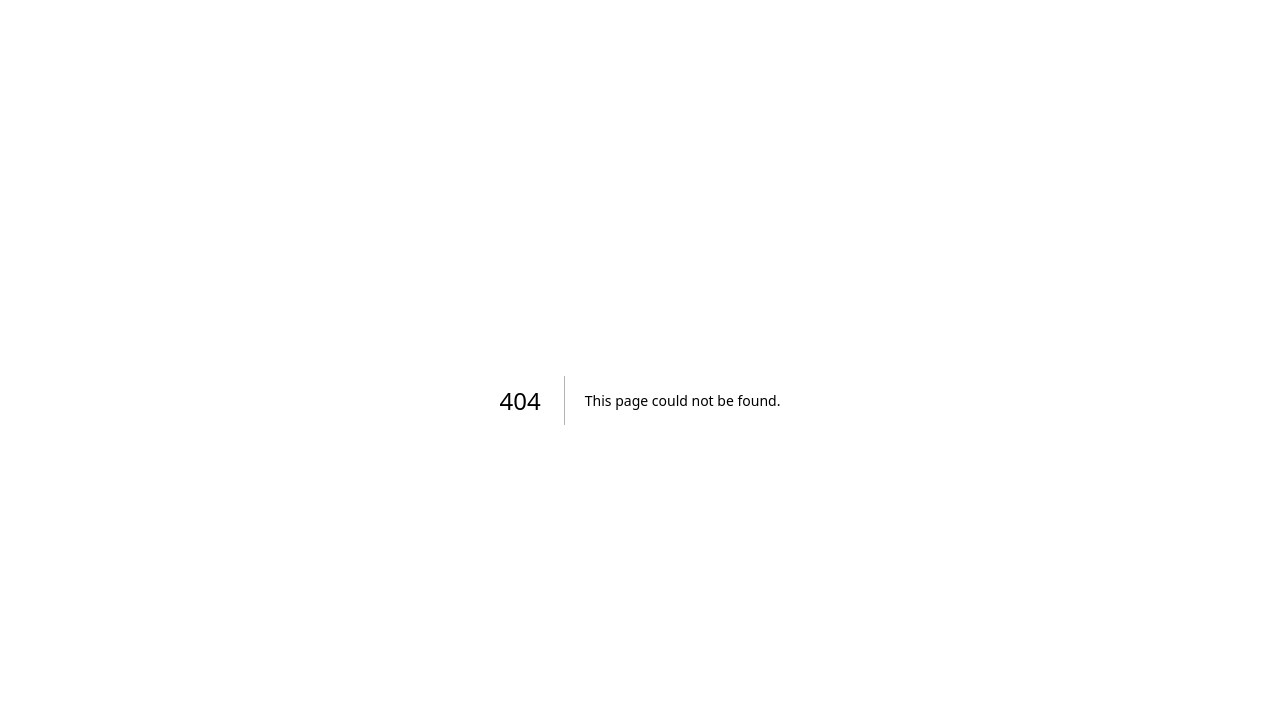
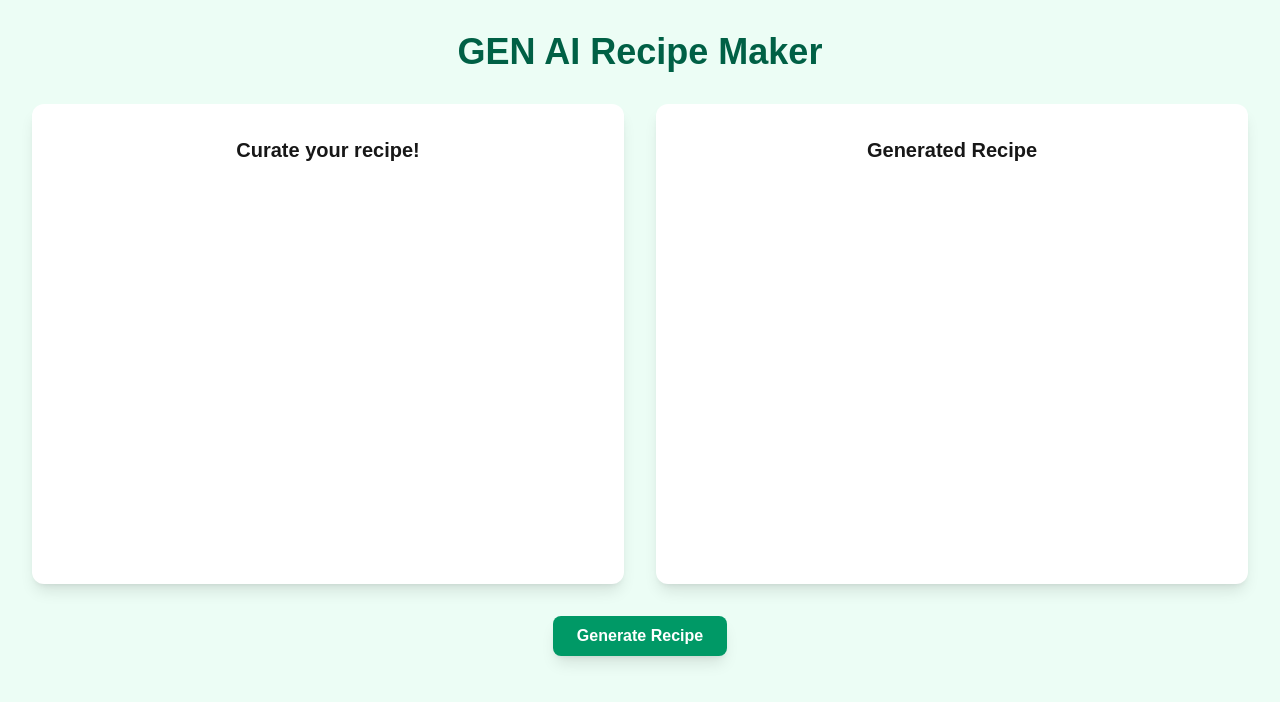
Before and after one commit to gohweihan1/fridge-sensor, a Next.js app in the folder ts-frontend/: page /recipe in a window 1280 px wide. Before the commit this address had no page. Shown: the top 702 px of the page. Built offline with nearby package versions, Linux system fonts and the light colour scheme.

Commit message:
added basic structure for /recipe page

```diff
--- a/ts-frontend/src/app/fridge/page.tsx
+++ b/ts-frontend/src/app/fridge/page.tsx
@@ -1,6 +1,7 @@
 "use client";
 
 import { useEffect, useRef, useState } from "react";
+import { useRouter } from 'next/navigation';
 import { RefreshCcw } from "lucide-react";
 import Button from '@mui/material/Button';
 import Stack from '@mui/material/Stack';
@@ -10,8 +11,10 @@ import Dialog from '@mui/material/Dialog';
 import DialogContent from '@mui/material/DialogContent';
 import DialogContentText from '@mui/material/DialogContentText';
 import DialogTitle from '@mui/material/DialogTitle';
+import RestaurantIcon from '@mui/icons-material/Restaurant';
 
 export default function Fridge() {
+  const router = useRouter();
   const videoRef = useRef(null);
   const [inventory, setInventory] = useState([]);
   const [open, setOpen] = useState(false);
@@ -173,7 +176,7 @@ export default function Fridge() {
         </div>
 
         {/* Right Column - Camera Feed */}
-        <div className="flex items-center justify-center">
+        <div className="flex flex-col items-center justify-center space-y-10">
           <div className="relative w-full max-w-2xl aspect-[16/9] bg-black rounded-xl overflow-hidden shadow-2xl">
             <video
               ref={videoRef}
@@ -182,6 +185,14 @@ export default function Fridge() {
               className="w-full h-full object-cover"
             />
           </div>
+          <Button
+            variant="contained"
+            startIcon={<RestaurantIcon />}
+            onClick={() => {
+              router.push('/recipe');
+            }}>
+              Create Recipe!
+          </Button>
         </div>
       </div>
 
--- /dev/null
+++ b/ts-frontend/src/app/recipe/page.tsx
@@ -0,0 +1,36 @@
+"use client";
+
+export default function recipe() {
+    return (
+        <div className="bg-emerald-50 min-h-screen p-8">
+            <h1 className="text-4xl font-bold text-center mb-8 text-emerald-800">
+                GEN AI Recipe Maker
+            </h1>
+            <div className="grid grid-cols-1 md:grid-cols-2 gap-8 min-h-[60vh]">
+            {/* Left Card (User Preferences) */}
+            <div className="bg-white p-8 rounded-xl shadow-lg flex flex-col">
+                <h2 className="text-xl font-semibold mb- text-center">Curate your recipe!</h2>
+                {/* Preferences form will go here */}
+            </div>
+
+            {/* Right Card (Recipe Display) */}
+            <div className="bg-white p-8 rounded-xl shadow-lg flex flex-col">
+                <h2 className="text-xl font-semibold mb-4 text-center">Generated Recipe</h2>
+                {/* Recipe content will go here */}
+            </div>
+            </div>
+
+            {/* Generate Recipe Button */}
+            <div className="flex justify-center mt-8">
+            <button
+                className="bg-emerald-600 text-white font-semibold py-2 px-6 rounded-lg shadow-lg hover:bg-emerald-700 transition duration-300"
+                onClick={() => {
+                // Logic for generating the recipe will go here
+                }}
+            >
+                Generate Recipe
+            </button>
+            </div>
+        </div>
+    )
+}
```
